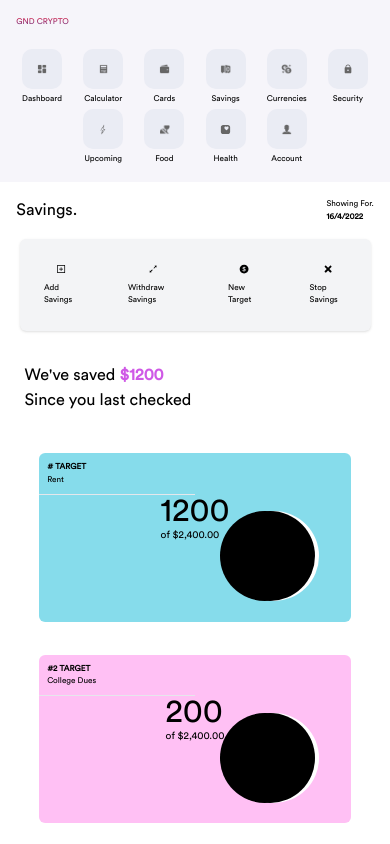
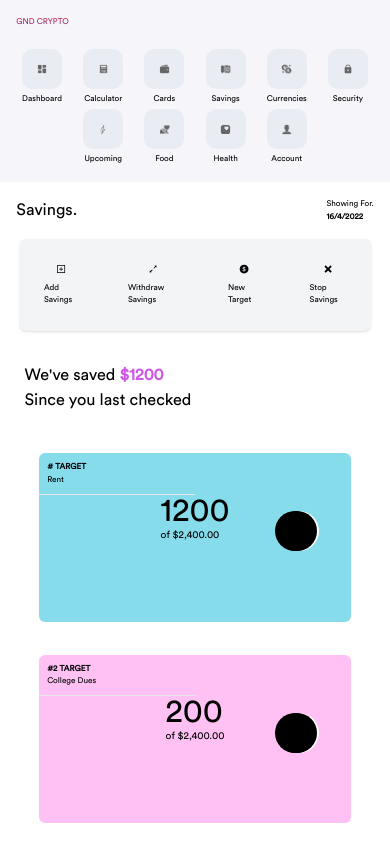
Before and after one commit to Dejare/gnd-dashboard, a React (Create React App) app: page /savings in a window 390 px wide. Built offline with nearby package versions, Linux system fonts and the light colour scheme.

Commit message:
fixed savings bug

```diff
--- a/src/components/savings/savings.scss
+++ b/src/components/savings/savings.scss
@@ -69,6 +69,10 @@ progress::-webkit-progress-value{
     right: 5%;
     border-radius: 50%;
     background: white;
+    @media screen and (max-width: 800px) {
+        width: 40px;
+        height: 40px;
+    }
 }
 .fill, .mask{
     background: black;
```
